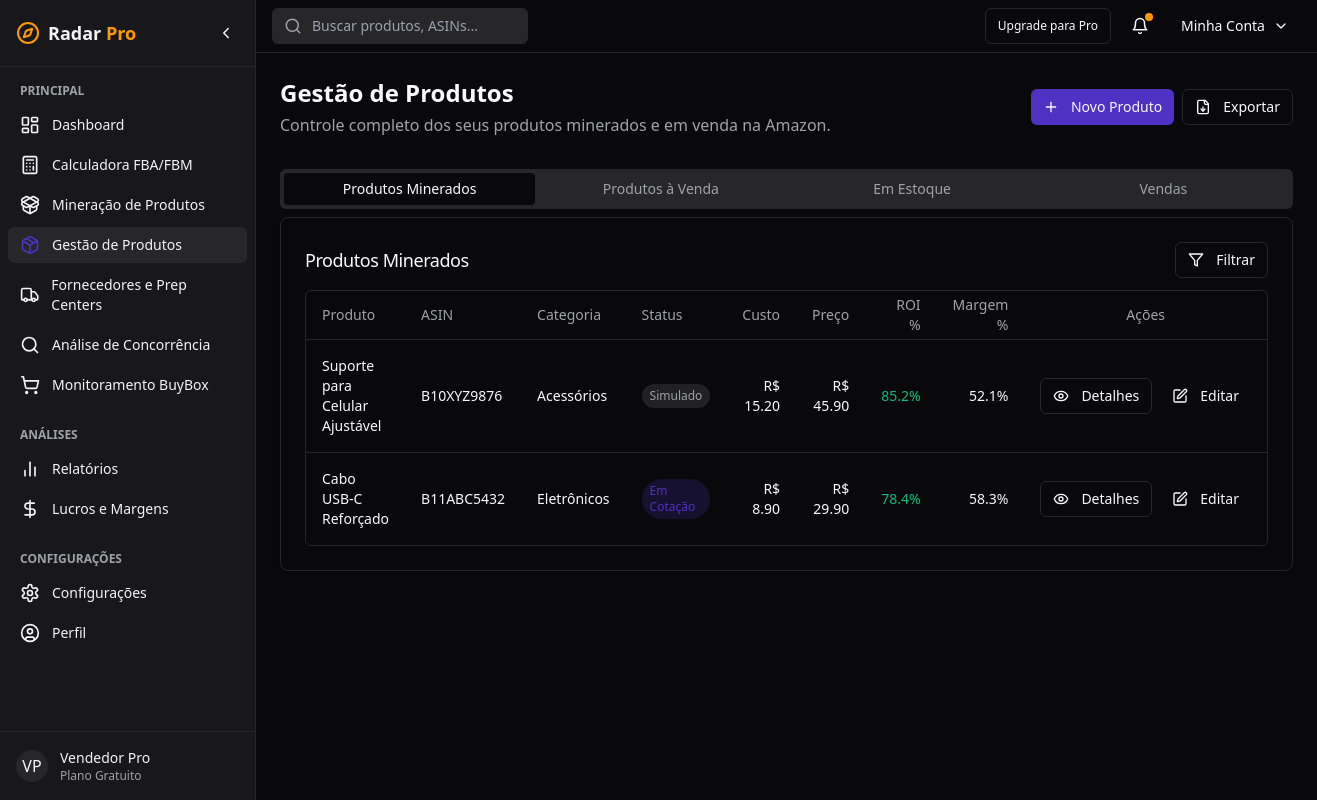
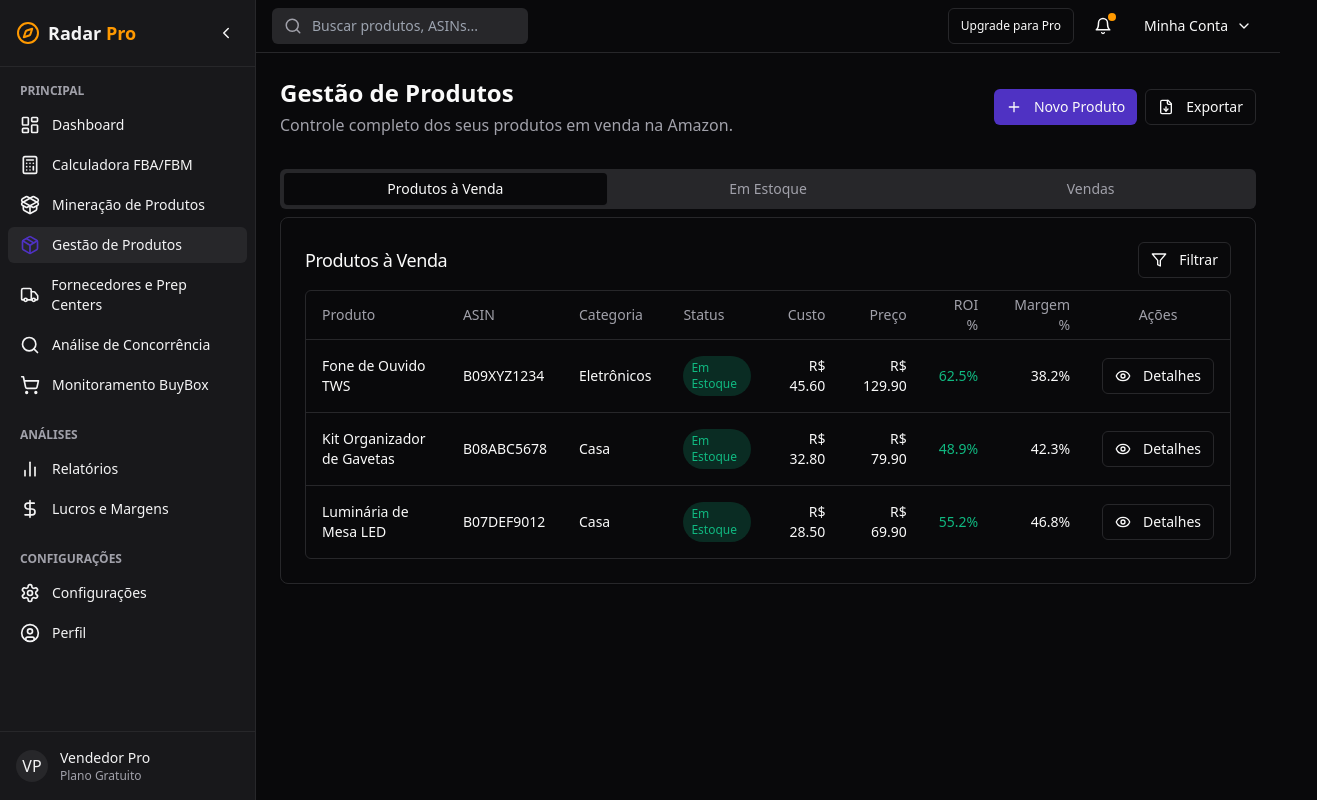
Before and after one commit to cfacchiano/primely-amazon-toolkit, a React (Vite) app: page /products in a window 1280 px wide. Shown: the whole page, 1317 px wide, since content can reach past the window. Built offline with nearby package versions, Linux system fonts and the light colour scheme.

Commit message:
Fix: Remove "Produtos Minerados" tab from "Gestão de Produtos"
The AI did not remove the "Produtos Minerados" tab from the "Gestão de Produtos" page as requested. This commit removes the tab.

```diff
--- a/src/pages/Products.tsx
+++ b/src/pages/Products.tsx
@@ -1,4 +1,3 @@
-
 import { useState } from "react";
 import MainLayout from "@/components/layout/MainLayout";
 import { SectionHeader } from "@/components/ui/section-header";
@@ -63,33 +62,8 @@ const sampleProducts = [
   },
 ];
 
-const minedProducts = [
-  {
-    id: "m1",
-    name: "Suporte para Celular Ajustável",
-    asin: "B10XYZ9876",
-    category: "Acessórios",
-    status: "Simulado",
-    cost: 15.2,
-    sellPrice: 45.9,
-    roi: 85.2,
-    margin: 52.1,
-  },
-  {
-    id: "m2",
-    name: "Cabo USB-C Reforçado",
-    asin: "B11ABC5432",
-    category: "Eletrônicos",
-    status: "Em Cotação",
-    cost: 8.9,
-    sellPrice: 29.9,
-    roi: 78.4,
-    margin: 58.3,
-  },
-];
-
 export default function Products() {
-  const [activeTab, setActiveTab] = useState("minerados");
+  const [activeTab, setActiveTab] = useState("venda");
   const [selectedProduct, setSelectedProduct] = useState<any>(null);
   const [detailsOpen, setDetailsOpen] = useState(false);
 
@@ -103,7 +77,7 @@ export default function Products() {
       <div className="space-y-8">
         <SectionHeader
           title="Gestão de Produtos"
-          description="Controle completo dos seus produtos minerados e em venda na Amazon."
+          description="Controle completo dos seus produtos em venda na Amazon."
           action={
             <div className="flex gap-2">
               <Button size="sm" onClick={() => {}}>
@@ -116,83 +90,12 @@ export default function Products() {
           }
         />
 
-        <Tabs defaultValue="minerados" value={activeTab} onValueChange={setActiveTab} className="w-full">
-          <TabsList className="grid w-full grid-cols-4 md:w-auto">
-            <TabsTrigger value="minerados">Produtos Minerados</TabsTrigger>
+        <Tabs defaultValue="venda" value={activeTab} onValueChange={setActiveTab} className="w-full">
+          <TabsList className="grid w-full grid-cols-3 md:w-auto">
             <TabsTrigger value="venda">Produtos à Venda</TabsTrigger>
             <TabsTrigger value="estoque">Em Estoque</TabsTrigger>
             <TabsTrigger value="vendas">Vendas</TabsTrigger>
           </TabsList>
-
-          <TabsContent value="minerados" className="space-y-4">
-            <Card>
-              <CardHeader className="pb-3">
-                <div className="flex items-center justify-between">
-                  <CardTitle className="text-lg font-medium">Produtos Minerados</CardTitle>
-                  <Button variant="outline" size="sm">
-                    <Filter size={14} className="mr-1" /> Filtrar
-                  </Button>
-                </div>
-              </CardHeader>
-              <CardContent>
-                <div className="rounded-md border">
-                  <Table>
-                    <TableHeader>
-                      <TableRow>
-                        <TableHead>Produto</TableHead>
-                        <TableHead>ASIN</TableHead>
-                        <TableHead>Categoria</TableHead>
-                        <TableHead>Status</TableHead>
-                        <TableHead className="text-right">Custo</TableHead>
-                        <TableHead className="text-right">Preço</TableHead>
-                        <TableHead className="text-right">ROI %</TableHead>
-                        <TableHead className="text-right">Margem %</TableHead>
-                        <TableHead className="text-center">Ações</TableHead>
-                      </TableRow>
-                    </TableHeader>
-                    <TableBody>
-                      {minedProducts.map((product) => (
-                        <TableRow key={product.id}>
-                          <TableCell className="font-medium">{product.name}</TableCell>
-                          <TableCell>{product.asin}</TableCell>
-                          <TableCell>{product.category}</TableCell>
-                          <TableCell>
-                            <span className={`inline-flex items-center rounded-full px-2 py-1 text-xs font-medium
-                              ${product.status === 'Em Estoque' ? 'bg-success/20 text-success' :
-                                product.status === 'Comprado' ? 'bg-warning/20 text-warning' :
-                                product.status === 'Em Cotação' ? 'bg-primary/20 text-primary' :
-                                'bg-muted/80 text-muted-foreground'}`}>
-                              {product.status}
-                            </span>
-                          </TableCell>
-                          <TableCell className="text-right">R$ {product.cost.toFixed(2)}</TableCell>
-                          <TableCell className="text-right">R$ {product.sellPrice.toFixed(2)}</TableCell>
-                          <TableCell className="text-right font-medium text-success">
-                            {product.roi.toFixed(1)}%
-                          </TableCell>
-                          <TableCell className="text-right">
-                            {product.margin.toFixed(1)}%
-                          </TableCell>
-                          <TableCell className="text-center">
-                            <div className="flex justify-center space-x-2">
-                              <Button variant="outline" size="sm" onClick={() => handleViewDetails(product)}>
-                                <Eye size={14} className="mr-1" />
-                                Detalhes
-                              </Button>
-                              <Button variant="ghost" size="sm">
-                                <Edit size={14} className="mr-1" />
-                                Editar
-                              </Button>
-                            </div>
-                          </TableCell>
-                        </TableRow>
-                      ))}
-                    </TableBody>
-                  </Table>
-                </div>
-              </CardContent>
-            </Card>
-          </TabsContent>
 
           <TabsContent value="venda" className="space-y-4">
             <Card>
@@ -244,6 +147,7 @@ export default function Products() {
                           </TableCell>
                           <TableCell className="text-center">
                             <Button variant="outline" size="sm" onClick={() => handleViewDetails(product)}>
+                              <Eye size={14} className="mr-1" />
                               Detalhes
                             </Button>
                           </TableCell>
```
